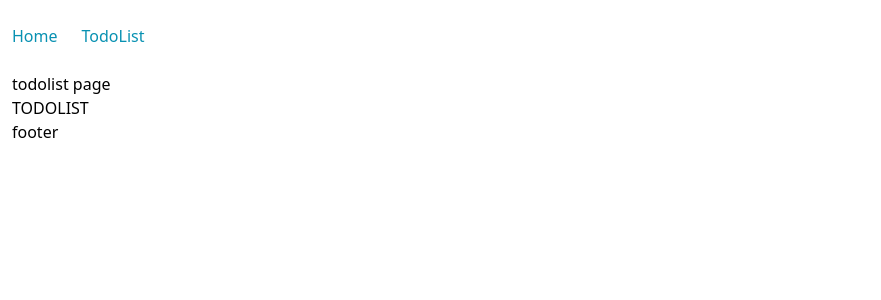
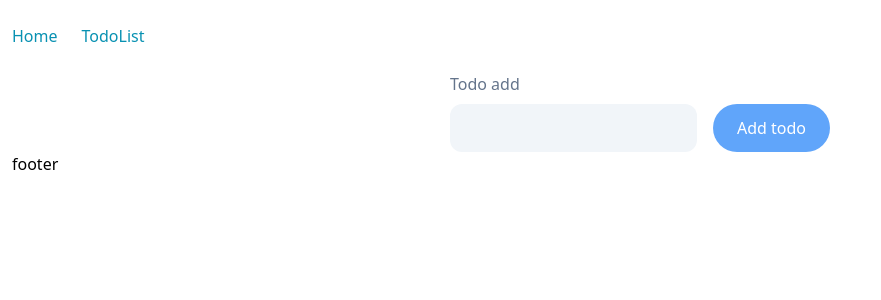
Before and after one commit to AnimaMa/todo-app, a React (Create React App) app in the folder app/: page /todolist in a window 1280 px wide. Shown: the top 300 px of the page, without its empty margins (0-881 px from the left). Built offline with nearby package versions, Linux system fonts and the light colour scheme; no server answers.

Commit message:
Add button component

```diff
--- /dev/null
+++ b/app/src/components/Todo/AddTodo.tsx
@@ -0,0 +1,32 @@
+import React, { useEffect } from "react";
+import { apiUrl } from "../../api/api";
+import Button from "../../ui/lib/atoms/Button/Button";
+import { InputWithLabel } from "../../ui/lib/molecules/InputWithLabel/InputWithLabel";
+
+export interface AddTodoProps {}
+
+export const AddTodo = (props: AddTodoProps) => {
+  const {} = props;
+  //   useEffect(() => {
+  //     fetch(`${apiUrl}/todos`, {
+  //       method: "GET",
+  //     })
+  //       .then((response) => JSON.stringify(response))
+  //       .then((data) => console.log(data));
+  //   }, []);
+
+  return (
+    <section className="section--todo-add flex justify-center">
+      <div className="flex items-end content-center gap-4">
+        <InputWithLabel
+          input={{ type: "text", name: "todo", id: "todo" }}
+          label={{
+            forName: "todo",
+            label: "Todo add",
+          }}
+        />
+        <Button title={"Add todo"} variant={"primary"} />
+      </div>
+    </section>
+  );
+};
--- a/app/src/components/TodoList/TodoList.tsx
+++ b/app/src/components/TodoList/TodoList.tsx
@@ -1,22 +1,23 @@
 import React, { useEffect } from "react";
 import { apiUrl } from "../../api/api";
+import { AddTodo } from "../Todo/AddTodo";
 
 export interface TodoListProps {}
 
 export const TodoList = (props: TodoListProps) => {
   const {} = props;
 
-  useEffect(() => {
-    fetch(`${apiUrl}/todos`, {
-      method: "GET",
-    })
-      .then((response) => JSON.stringify(response))
-      .then((data) => console.log(data));
-  }, []);
+  // useEffect(() => {
+  //   fetch(`${apiUrl}/todos`, {
+  //     method: "GET",
+  //   })
+  //     .then((response) => JSON.stringify(response))
+  //     .then((data) => console.log(data));
+  // }, []);
 
   return (
     <>
-      <h1>TODOLIST</h1>
+      <AddTodo />
     </>
   );
 };
--- a/app/src/pages/TodoList.tsx
+++ b/app/src/pages/TodoList.tsx
@@ -5,7 +5,6 @@ import { TodoList } from "../components/TodoList/TodoList";
 function TodoListPage() {
   return (
     <Layout>
-      <h2>todolist page</h2>
       <TodoList />
     </Layout>
   );
--- /dev/null
+++ b/app/src/ui/lib/atoms/Button/Button.tsx
@@ -0,0 +1,28 @@
+import React from "react";
+
+export interface ButtonProps
+  extends React.ButtonHTMLAttributes<HTMLButtonElement> {
+  title: string;
+  variant: "primary" | "secondary";
+}
+
+const BASE_BUTTON =
+  "px-6 py-3 rounded-3xl text-white hover:opacity-70 transition-all ease-in-out duration-300 ";
+const PRIMARY_BUTTON = `${BASE_BUTTON} bg-blue-400`;
+const SECONDARY_BUTTON = `${BASE_BUTTON} bg-violet-300`;
+
+export const Button = (props: ButtonProps) => {
+  const { variant, title, ...restOfProps } = props;
+  return (
+    <button
+      {...restOfProps}
+      className={` ${
+        variant === "primary" ? PRIMARY_BUTTON : SECONDARY_BUTTON
+      }`}
+    >
+      {title}
+    </button>
+  );
+};
+
+export default Button;
```
Also changed, not shown: 2 other files (tests, documents, lock files or other folders).
